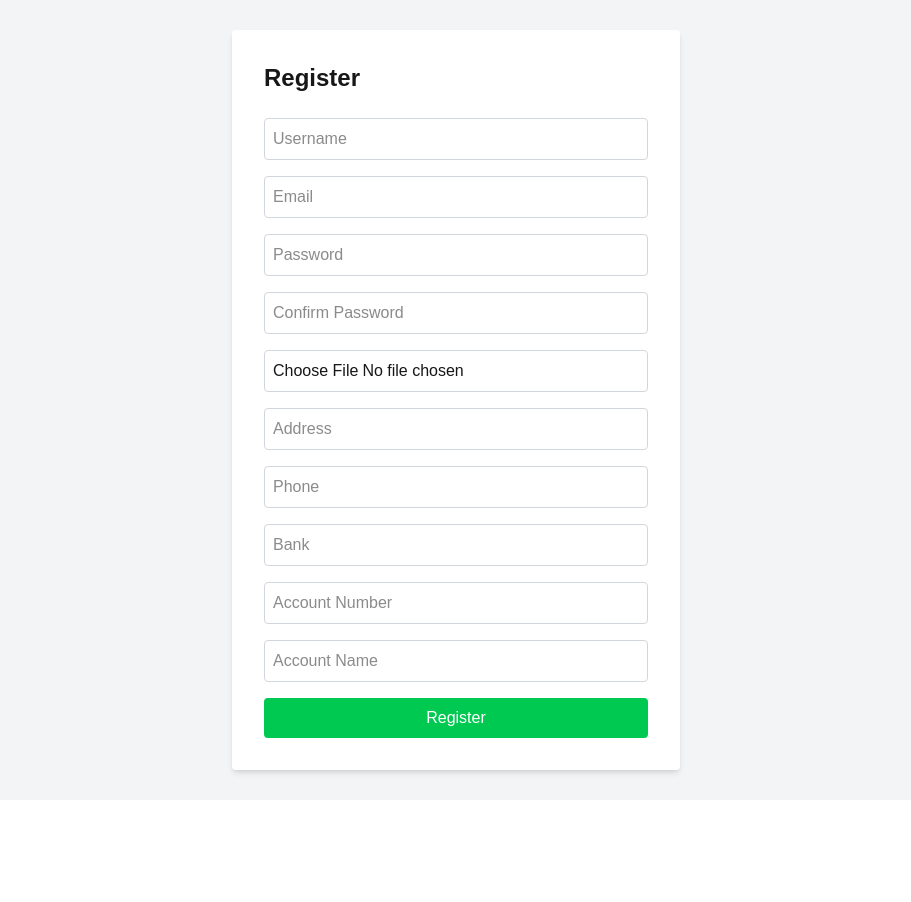
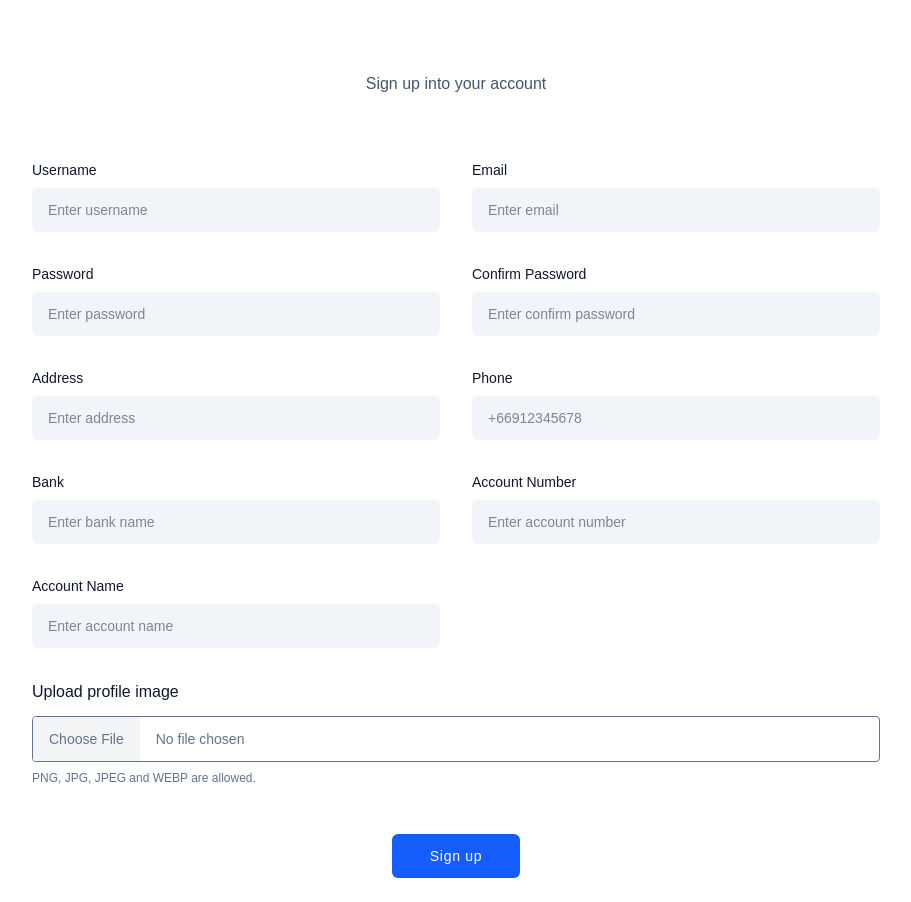
Before and after one commit to worachote1/QUIC-GEAR2-Frontend, a Next.js app: page /auth/sign-up in a window 1280 px wide. Shown: the whole page, without its empty margins (184-1095 px from the left). Before the commit the page ends 800 px from the top, so only its background shows below. Built offline with nearby package versions, Linux system fonts and the light colour scheme.

Commit message:
auth_feature: integrate auth api + update form validation

```diff
--- a/package.json
+++ b/package.json
@@ -9,10 +9,13 @@
     "lint": "next lint"
   },
   "dependencies": {
+    "axios": "^1.10.0",
+    "install": "^0.13.0",
     "next": "15.3.4",
     "react": "^19.0.0",
     "react-dom": "^19.0.0",
-    "react-hook-form": "^7.58.1"
+    "react-hook-form": "^7.58.1",
+    "sweetalert2": "^11.22.1"
   },
   "devDependencies": {
     "@eslint/eslintrc": "^3",
--- a/src/app/auth/sign-in/page.tsx
+++ b/src/app/auth/sign-in/page.tsx
@@ -1,52 +1,122 @@
+// File: app/auth/sign-in/page.tsx
 "use client";
 
+import { useState } from "react";
 import Link from "next/link";
-import { useState } from "react";
+import { useRouter } from "next/navigation";
+import Swal from "sweetalert2";
+import axios from "axios";
 
-export default function LoginPage() {
+export default function SignInPage() {
   const [email, setEmail] = useState("");
   const [password, setPassword] = useState("");
+  const [rememberMe, setRememberMe] = useState(false);
+  const router = useRouter();
 
-  const handleLogin = async (e: React.FormEvent) => {
+  const handleSubmit = async (e: React.FormEvent) => {
     e.preventDefault();
-    // TODO: Call your login API here
-    console.log({ email, password });
+    try {
+      const response = await axios.post(`${process.env.NEXT_PUBLIC_QUIC_GEAR2_API}/auth/login`, {
+        email,
+        password,
+      });
+
+      Swal.fire({
+        icon: "success",
+        title: "Login Successful",
+        timer: 1500,
+        showConfirmButton: false,
+      });
+
+      router.push("/");
+    } catch (err: any) {
+      const message = err.response?.data?.message || "Login failed";
+      Swal.fire({
+        icon: "error",
+        title: "Login Failed",
+        text: err.response?.data?.message || err.message
+      });
+    }
   };
 
   return (
-    <div className="min-h-screen flex items-center justify-center bg-gray-100">
-      <form onSubmit={handleLogin} className="bg-white p-8 rounded shadow-md w-full max-w-md">
-        <h2 className="text-2xl font-bold mb-6">Login</h2>
+    <div className="bg-gray-50">
+      <div className="min-h-screen flex flex-col items-center justify-center py-6 px-4">
+        <div className="max-w-[480px] w-full">
+          <div className="p-6 sm:p-8 rounded-2xl bg-white border border-gray-200 shadow-sm">
+            <h1 className="text-slate-900 text-center text-3xl font-semibold">Sign in</h1>
 
+            <form onSubmit={handleSubmit} className="mt-12 space-y-6">
+              <div>
+                <label className="text-slate-900 text-sm font-medium mb-2 block">Email</label>
+                <div className="relative flex items-center">
                   <input
                     type="email"
-          placeholder="Email"
+                    name="email"
                     value={email}
                     onChange={(e) => setEmail(e.target.value)}
-          className="w-full p-2 border border-gray-300 rounded mb-4"
                     required
+                    className="w-full text-slate-900 text-sm border border-slate-300 px-4 py-3 pr-8 rounded-md outline-blue-600"
+                    placeholder="Enter email"
                   />
+                </div>
+              </div>
 
+              <div>
+                <label className="text-slate-900 text-sm font-medium mb-2 block">Password</label>
+                <div className="relative flex items-center">
                   <input
                     type="password"
-          placeholder="Password"
+                    name="password"
                     value={password}
                     onChange={(e) => setPassword(e.target.value)}
-          className="w-full p-2 border border-gray-300 rounded mb-4"
                     required
+                    className="w-full text-slate-900 text-sm border border-slate-300 px-4 py-3 pr-8 rounded-md outline-blue-600"
+                    placeholder="Enter password"
                   />
+                </div>
+              </div>
 
+              <div className="flex flex-wrap items-center justify-between gap-4">
+                <div className="flex items-center">
+                  <input
+                    id="remember-me"
+                    name="remember-me"
+                    type="checkbox"
+                    checked={rememberMe}
+                    onChange={(e) => setRememberMe(e.target.checked)}
+                    className="h-4 w-4 text-blue-600 focus:ring-blue-500 border-slate-300 rounded"
+                  />
+                  <label htmlFor="remember-me" className="ml-3 text-sm text-slate-900">
+                    Remember me
+                  </label>
+                </div>
+                <div className="text-sm">
+                  <a href="#" className="text-blue-600 hover:underline font-semibold">
+                    Forgot your password?
+                  </a>
+                </div>
+              </div>
+
+              <div className="!mt-12">
                 <button
                   type="submit"
-          className="w-full bg-blue-500 text-white py-2 rounded hover:bg-blue-600"
+                  className="w-full py-2 px-4 text-[15px] font-medium tracking-wide rounded-md text-white bg-blue-600 hover:bg-blue-700 focus:outline-none cursor-pointer"
                 >
-          Login
+                  Sign in
                 </button>
+              </div>
 
-        <p className="mt-4 text-center text-sm">
-          Don’t have an account? <Link href="/auth/sign-up" className="text-blue-600">Sign-up</Link>
+              <p className="text-slate-900 text-sm !mt-6 text-center">
+                Don't have an account?
+                <Link href="/auth/sign-up" className="text-blue-600 hover:underline ml-1 font-semibold">
+                  Register here
+                </Link>
               </p>
             </form>
           </div>
+        </div>
+      </div>
+    </div>
   );
 }
--- a/src/app/auth/sign-up/page.tsx
+++ b/src/app/auth/sign-up/page.tsx
@@ -1,7 +1,11 @@
+// File: app/auth/sign-up/page.tsx
 "use client";
 
 import { useForm } from "react-hook-form";
 import { useState } from "react";
+import { useRouter } from "next/navigation";
+import Swal from "sweetalert2";
+import axios from "axios";
 
 interface FormData {
   username: string;
@@ -16,89 +20,211 @@ interface FormData {
   imgPath: FileList;
 }
 
-export default function RegisterPage() {
+export default function SignUpPage() {
   const {
     register,
     handleSubmit,
-    watch,
     formState: { errors },
   } = useForm<FormData>();
 
-  const onSubmit = (data: FormData) => {
+  const router = useRouter();
+
+  const onSubmit = async (data: FormData) => {
+    console.log("check data: ", data)
     if (data.password !== data.confirmPassword) {
-      alert("Passwords do not match");
+      Swal.fire({
+        icon: "error",
+        title: "Oops...",
+        text: "Passwords do not match",
+      });
       return;
     }
 
-    const formData = new FormData();
-    Object.entries(data).forEach(([key, value]) => {
-      if (key === "imgPath") {
-        formData.append(key, value[0]);
-      } else {
-        formData.append(key, value as string);
+  try {
+      // 1. Upload image
+      const imageFormData = new FormData();
+      console.log("check data --> ", data)
+      console.log(process.env.NEXT_PUBLIC_QUIC_GEAR2_API)
+      console.log("cehck imgFormData1 --> ", imageFormData)
+      imageFormData.append("image", data.imgPath[0]);
+      console.log("cehck imgFormData2 --> ", imageFormData)
+      const uploadRes = await axios.post(
+        `${process.env.NEXT_PUBLIC_QUIC_GEAR2_API}/file-upload/single`,
+        imageFormData,
+        {
+          headers: { "Content-Type": "multipart/form-data" },
         }
+      );
+
+      const imageUrl = uploadRes.data.image_url;
+
+      // 2. Submit user registration
+      const userPayload = {
+        username: data.username,
+        email: data.email,
+        password: data.password,
+        address: data.address || "",
+        phone: data.phone || "",
+        bank: data.bank || "",
+        account_number: data.account_number || "",
+        account_name: data.account_name || "",
+        imgPath: imageUrl,
+      };
+
+      await axios.post(`${process.env.NEXT_PUBLIC_QUIC_GEAR2_API}/user`, userPayload);
+
+      await Swal.fire({
+        icon: "success",
+        title: "Registration Successful",
+        confirmButtonText: "Go to Login",
       });
-
-    // TODO: Call your register API here
-    console.log("Form submitted", data);
+      router.push("/auth/sign-in");
+    } catch (err: any) {
+      Swal.fire({
+        icon: "error",
+        title: "Registration Failed",
+        text: err.response?.data?.message || err.message,
+      });
+    }
   };
 
   return (
-    <div className="min-h-screen flex items-center justify-center bg-gray-100">
-      <form
-        onSubmit={handleSubmit(onSubmit)}
-        className="bg-white p-8 rounded shadow-md w-full max-w-md"
-        encType="multipart/form-data"
-      >
-        <h2 className="text-2xl font-bold mb-6">Register</h2>
+    <div className="max-w-4xl max-sm:max-w-lg mx-auto p-6 mt-6">
+      <div className="text-center mb-12 sm:mb-16">
+        <h4 className="text-slate-600 text-base mt-6">Sign up into your account</h4>
+      </div>
 
+      <form onSubmit={handleSubmit(onSubmit)} encType="multipart/form-data">
+        <div className="grid sm:grid-cols-2 gap-8">
+          <div>
+            <label className="text-slate-900 text-sm font-medium mb-2 block">Username</label>
             <input
-          {...register("username", { required: true })}
-          placeholder="Username"
-          className="w-full p-2 border border-gray-300 rounded mb-4"
+              {...register("username", { required: "Username is required" })}
+              type="text"
+              className="bg-slate-100 w-full text-slate-900 text-sm px-4 py-3 rounded-md focus:bg-transparent outline-blue-500 transition-all"
+              placeholder="Enter username"
             />
-        {errors.username && <span className="text-red-500 text-sm">Username is required</span>}
+            {errors.username && <p className="text-red-500 text-sm">{errors.username.message}</p>}
+          </div>
 
+          <div>
+            <label className="text-slate-900 text-sm font-medium mb-2 block">Email</label>
             <input
+              {...register("email", { required: "Email is required" })}
               type="email"
-          {...register("email", { required: true })}
-          placeholder="Email"
-          className="w-full p-2 border border-gray-300 rounded mb-4"
+              className="bg-slate-100 w-full text-slate-900 text-sm px-4 py-3 rounded-md focus:bg-transparent outline-blue-500 transition-all"
+              placeholder="Enter email"
             />
-        {errors.email && <span className="text-red-500 text-sm">Email is required</span>}
+            {errors.email && <p className="text-red-500 text-sm">{errors.email.message}</p>}
+          </div>
 
+          <div>
+            <label className="text-slate-900 text-sm font-medium mb-2 block">Password</label>
             <input
+              {...register("password", {
+                required: "Password is required",
+                pattern: {
+                  value: /^(?=.*[a-z])(?=.*[A-Z])(?=.*\d)(?=.*[@$!%*?&])[A-Za-z\d@$!%*?&]{8,}$/,
+                  message:
+                    "Password must be at least 8 characters long, include uppercase, lowercase, number, and special character",
+                },
+              })}
               type="password"
-          {...register("password", { required: true })}
-          placeholder="Password"
-          className="w-full p-2 border border-gray-300 rounded mb-4"
+              className="bg-slate-100 w-full text-slate-900 text-sm px-4 py-3 rounded-md focus:bg-transparent outline-blue-500 transition-all"
+              placeholder="Enter password"
             />
+            {errors.password && <p className="text-red-500 text-sm">{errors.password.message}</p>}
+          </div>
 
+          <div>
+            <label className="text-slate-900 text-sm font-medium mb-2 block">Confirm Password</label>
             <input
+              {...register("confirmPassword", { required: "Please confirm your password" })}
               type="password"
-          {...register("confirmPassword", { required: true })}
-          placeholder="Confirm Password"
-          className="w-full p-2 border border-gray-300 rounded mb-4"
+              className="bg-slate-100 w-full text-slate-900 text-sm px-4 py-3 rounded-md focus:bg-transparent outline-blue-500 transition-all"
+              placeholder="Enter confirm password"
             />
+            {errors.confirmPassword && <p className="text-red-500 text-sm">{errors.confirmPassword.message}</p>}
+          </div>
 
+          <div>
+            <label className="text-slate-900 text-sm font-medium mb-2 block">Address</label>
+            <input
+              {...register("address")}
+              type="text"
+              className="bg-slate-100 w-full text-slate-900 text-sm px-4 py-3 rounded-md focus:bg-transparent outline-blue-500 transition-all"
+              placeholder="Enter address"
+            />
+          </div>
+
+          <div>
+            <label className="text-slate-900 text-sm font-medium mb-2 block">Phone</label>
+            <input
+              {...register("phone", {
+                pattern: {
+                  value: /^\+66[0-9]{8,9}$/, // +66 followed by 8 or 9 digits (Thailand mobile numbers are usually 9 digits)
+                  message: "Phone number must be in format +66XXXXXXXXX",
+                },
+              })}
+              type="tel"
+              className="bg-slate-100 w-full text-slate-900 text-sm px-4 py-3 rounded-md focus:bg-transparent outline-blue-500 transition-all"
+              placeholder="+66912345678"
+            />
+            {errors.phone && <p className="text-red-500 text-sm">{errors.phone.message}</p>}
+
+          </div>
+
+          <div>
+            <label className="text-slate-900 text-sm font-medium mb-2 block">Bank</label>
+            <input
+              {...register("bank")}
+              type="text"
+              className="bg-slate-100 w-full text-slate-900 text-sm px-4 py-3 rounded-md focus:bg-transparent outline-blue-500 transition-all"
+              placeholder="Enter bank name"
+            />
+          </div>
+
+          <div>
+            <label className="text-slate-900 text-sm font-medium mb-2 block">Account Number</label>
+            <input
+              {...register("account_number")}
+              type="text"
+              className="bg-slate-100 w-full text-slate-900 text-sm px-4 py-3 rounded-md focus:bg-transparent outline-blue-500 transition-all"
+              placeholder="Enter account number"
+            />
+          </div>
+
+          <div>
+            <label className="text-slate-900 text-sm font-medium mb-2 block">Account Name</label>
+            <input
+              {...register("account_name")}
+              type="text"
+              className="bg-slate-100 w-full text-slate-900 text-sm px-4 py-3 rounded-md focus:bg-transparent outline-blue-500 transition-all"
+              placeholder="Enter account name"
+            />
+          </div>
+
+          <div className="sm:col-span-2">
+            <label className="text-base text-slate-900 font-medium mb-3 block">Upload profile image</label>
             <input
               type="file"
-          {...register("imgPath", { required: true })}
-          className="w-full p-2 border border-gray-300 rounded mb-4"
+              accept="image/*"
+              {...register("imgPath", { required: "Image is required" })}
+              className="w-full text-slate-500 font-medium text-sm bg-white border file:cursor-pointer cursor-pointer file:border-0 file:py-3 file:px-4 file:mr-4 file:bg-gray-100 file:hover:bg-gray-200 file:text-slate-500 rounded"
             />
+            <p className="text-xs text-slate-500 mt-2">PNG, JPG, JPEG and WEBP are allowed.</p>
+            {errors.imgPath && <p className="text-red-500 text-sm">{errors.imgPath.message}</p>}
+          </div>
+        </div>
 
-        <input {...register("address")} placeholder="Address" className="w-full p-2 border border-gray-300 rounded mb-4" />
-        <input {...register("phone")} placeholder="Phone" className="w-full p-2 border border-gray-300 rounded mb-4" />
-        <input {...register("bank")} placeholder="Bank" className="w-full p-2 border border-gray-300 rounded mb-4" />
-        <input {...register("account_number")} placeholder="Account Number" className="w-full p-2 border border-gray-300 rounded mb-4" />
-        <input {...register("account_name")} placeholder="Account Name" className="w-full p-2 border border-gray-300 rounded mb-4" />
-
+        <div className="mt-12 text-center">
           <button
             type="submit"
-          className="w-full bg-green-500 text-white py-2 rounded hover:bg-green-600"
+            className="mx-auto block min-w-32 py-3 px-6 text-sm font-medium tracking-wider rounded-md text-white bg-blue-600 hover:bg-blue-700 focus:outline-none cursor-pointer disabled:opacity-50"
           >
-          Register
+            Sign up
           </button>
+        </div>
       </form>
     </div>
   );
```
Also changed, not shown: 1 other file (tests, documents, lock files or other folders). Lines whose indentation alone changed are shown as unchanged.
